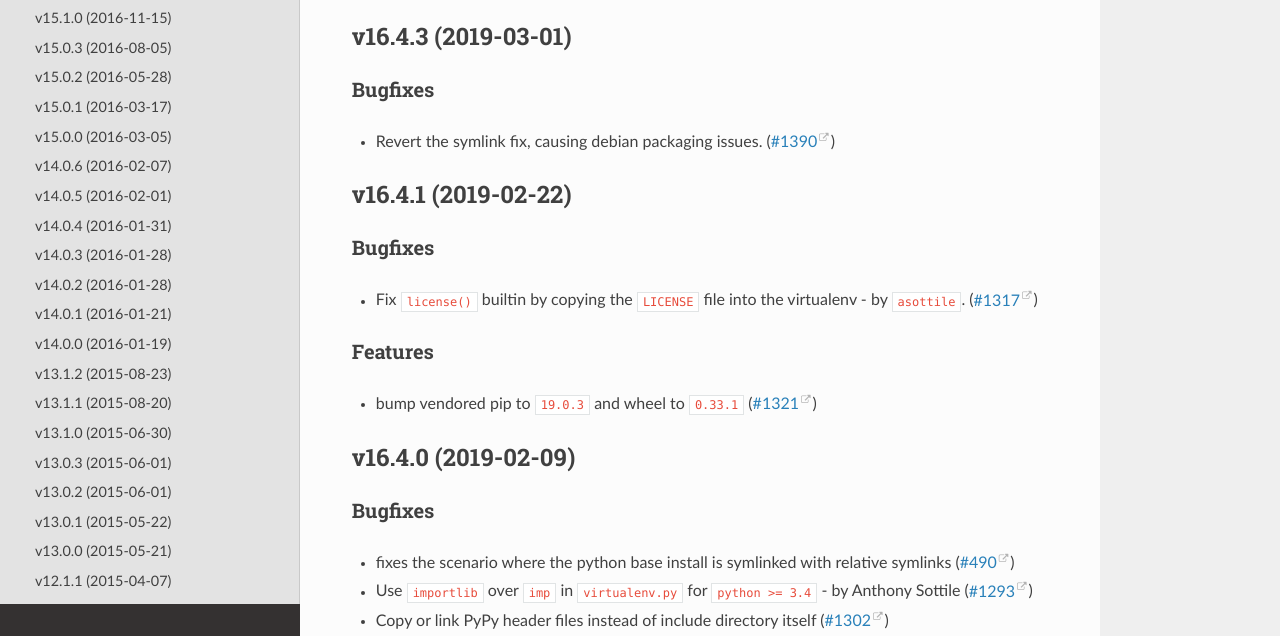
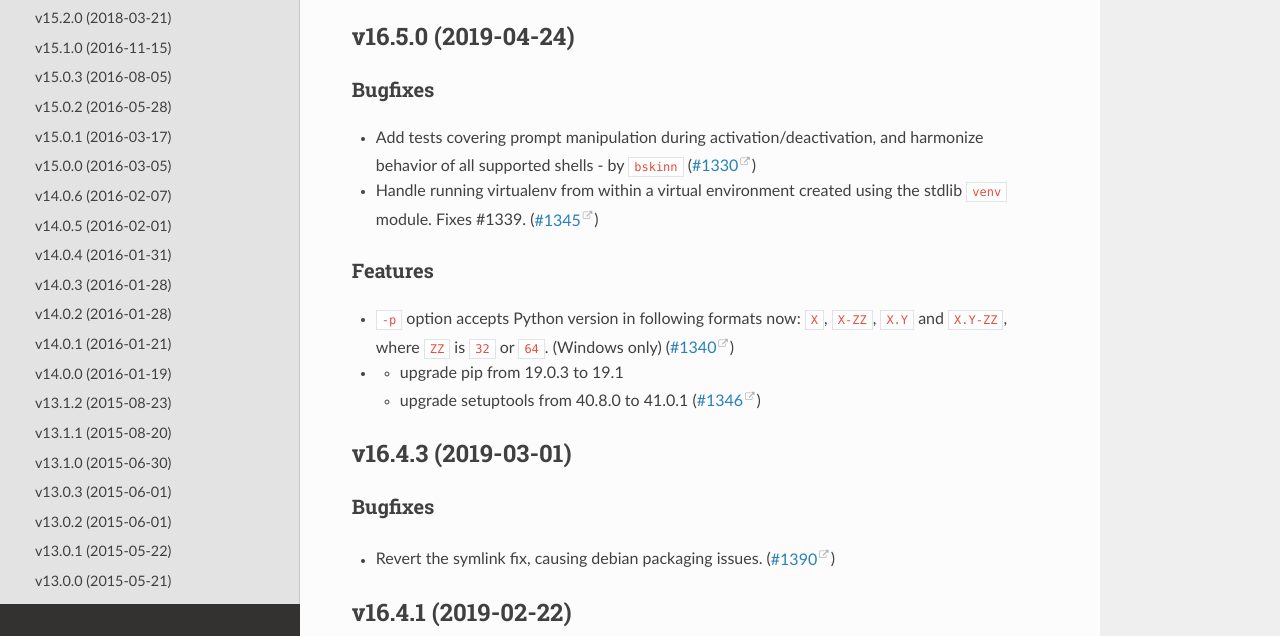
Before and after one commit to pypa/virtualenv, a Sphinx documentation site: the page built from docs/changes.rst, in a window 1280 px wide and 900 px high, cut to the strip 264-900 px from the top of the window. Built offline with Sphinx 7.4.7 and the Read the Docs theme 2.0.0, drawn with Linux system fonts in a browser that asks for light colours.

Commit message:
release 16.5.0

```diff
--- a/docs/changelog/1330.bugfix.rst
+++ /dev/null
@@ -1,2 +0,0 @@
-Add tests covering prompt manipulation during activation/deactivation,
-and harmonize behavior of all supported shells - by ``bskinn``
--- a/docs/changelog/1340.feature.rst
+++ /dev/null
@@ -1 +0,0 @@
-``-p`` option accepts Python version in following formats now: ``X``, ``X-ZZ``, ``X.Y`` and ``X.Y-ZZ``, where ``ZZ`` is ``32`` or ``64``. (Windows only)
--- a/docs/changelog/1345.bugfix.rst
+++ /dev/null
@@ -1,2 +0,0 @@
-Handle running virtualenv from within a virtual environment created
-using the stdlib ``venv`` module. Fixes #1339.
--- a/docs/changelog/1346.feature.rst
+++ /dev/null
@@ -1,2 +0,0 @@
-* upgrade pip from 19.0.3 to 19.1
-* upgrade setuptools from 40.8.0 to 41.0.1
--- a/docs/changes.rst
+++ b/docs/changes.rst
@@ -4,6 +4,26 @@ Release History
 .. include:: _draft.rst
 
 .. towncrier release notes start
+
+v16.5.0 (2019-04-24)
+--------------------
+
+Bugfixes
+^^^^^^^^
+
+- Add tests covering prompt manipulation during activation/deactivation,
+  and harmonize behavior of all supported shells - by ``bskinn`` (`#1330 <https://github.com/pypa/virtualenv/issues/1330>`_)
+- Handle running virtualenv from within a virtual environment created
+  using the stdlib ``venv`` module. Fixes #1339. (`#1345 <https://github.com/pypa/virtualenv/issues/1345>`_)
+
+
+Features
+^^^^^^^^
+
+- ``-p`` option accepts Python version in following formats now: ``X``, ``X-ZZ``, ``X.Y`` and ``X.Y-ZZ``, where ``ZZ`` is ``32`` or ``64``. (Windows only) (`#1340 <https://github.com/pypa/virtualenv/issues/1340>`_)
+- * upgrade pip from 19.0.3 to 19.1
+  * upgrade setuptools from 40.8.0 to 41.0.1 (`#1346 <https://github.com/pypa/virtualenv/issues/1346>`_)
+
 
 v16.4.3 (2019-03-01)
 --------------------
```
